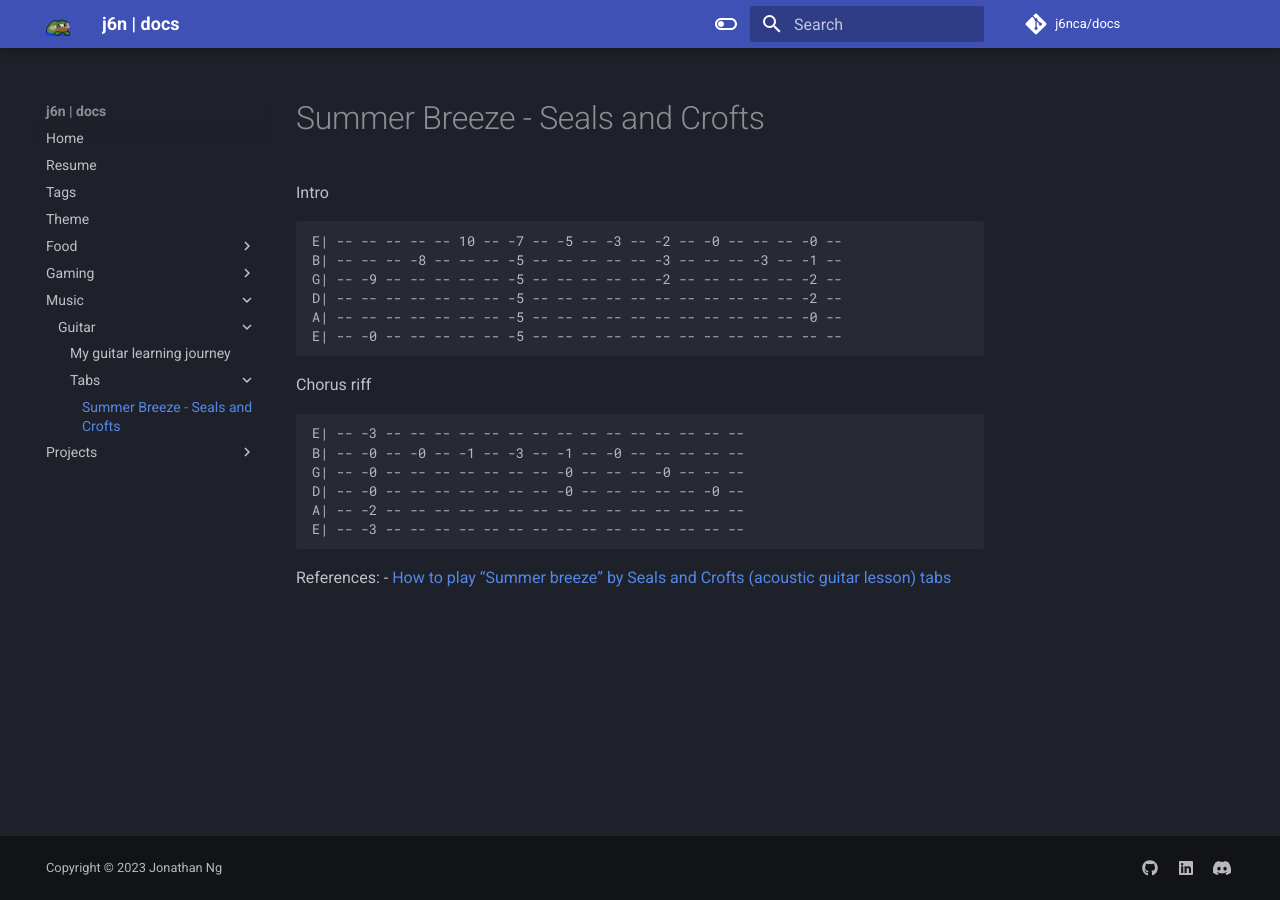
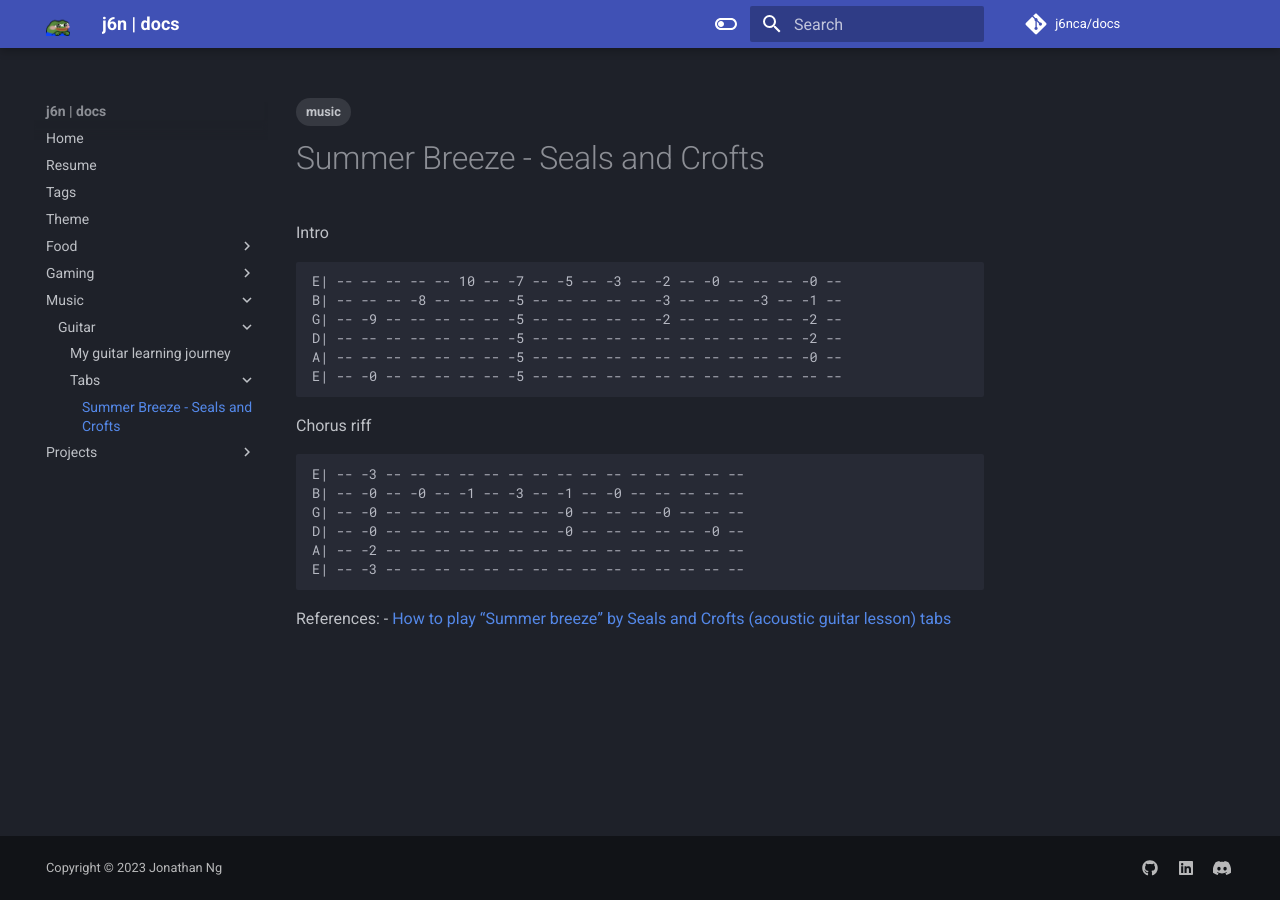
Before and after one commit to j6nca/notes, an MkDocs documentation site: the page built from docs/music/guitar/tabs/summer_breeze.md, in a window 1280 px wide. Built offline with MkDocs 1.6.1 and Material for MkDocs 9.7.7, drawn with Linux system fonts in a browser that asks for light colours; comment, search, counter and statistics services are not loaded.

Commit message:
Update summer_breeze.md

```diff
--- a/docs/music/guitar/tabs/summer_breeze.md
+++ b/docs/music/guitar/tabs/summer_breeze.md
@@ -1,3 +1,8 @@
+---
+tags:
+  - music
+---
+
 # Summer Breeze - Seals and Crofts
 
 Intro<br>
```
